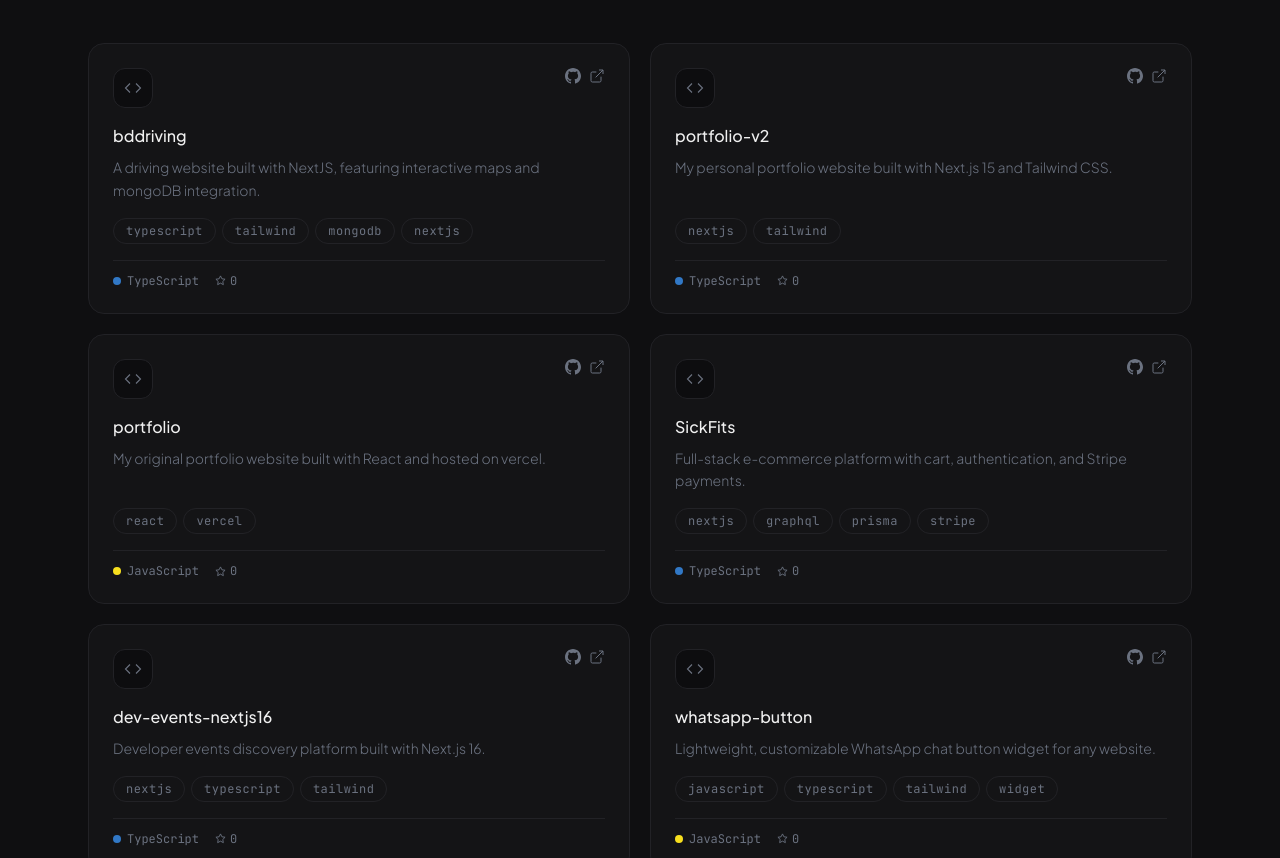
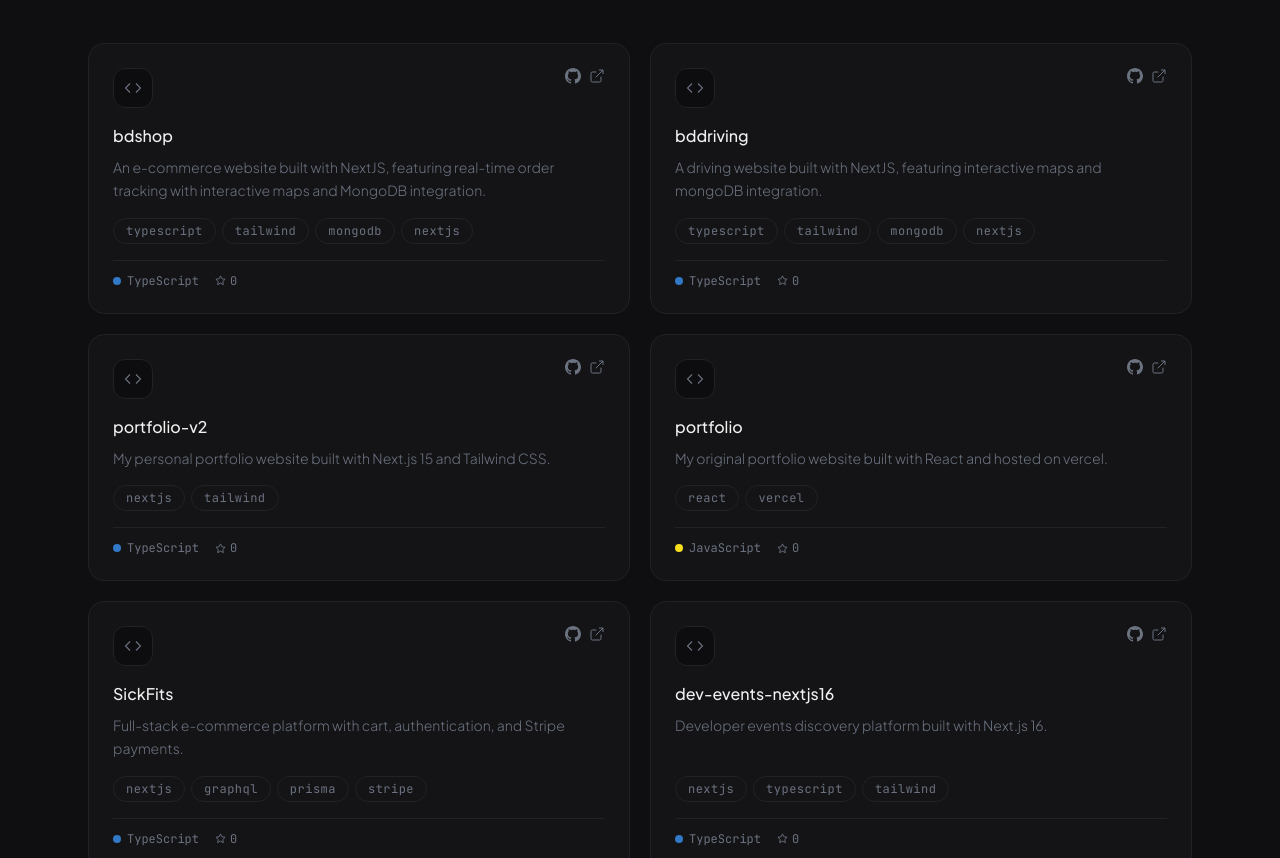
Before and after one commit to devkarasel/portfolio-v2, a Next.js app: page / in a window 1280 px wide. Shown: the part 1840-2698 px from the top of the page. Built offline with nearby package versions, Linux system fonts and the light colour scheme; no server answers; a web font is replaced by a local one.

Commit message:
Add 'bdshop' to the PINNED projects list

```diff
--- a/app/page.tsx
+++ b/app/page.tsx
@@ -85,7 +85,7 @@ const STATIC_DATA: Record<string, Partial<GitHubRepo>> = {
   }
 }
 
-const PINNED = ['bddriving', 'portfoliov2', 'portfolio',  'SickFits', 'deveventsnextjs16', 'whatsappButton',  'funGames', 'decimalToBinary']
+const PINNED = ['bdshop', 'bddriving', 'portfoliov2', 'portfolio',  'SickFits', 'deveventsnextjs16', 'whatsappButton',  'funGames', 'decimalToBinary']
 
 async function getProjects(): Promise<GitHubRepo[]> {
   return Promise.all(
```
